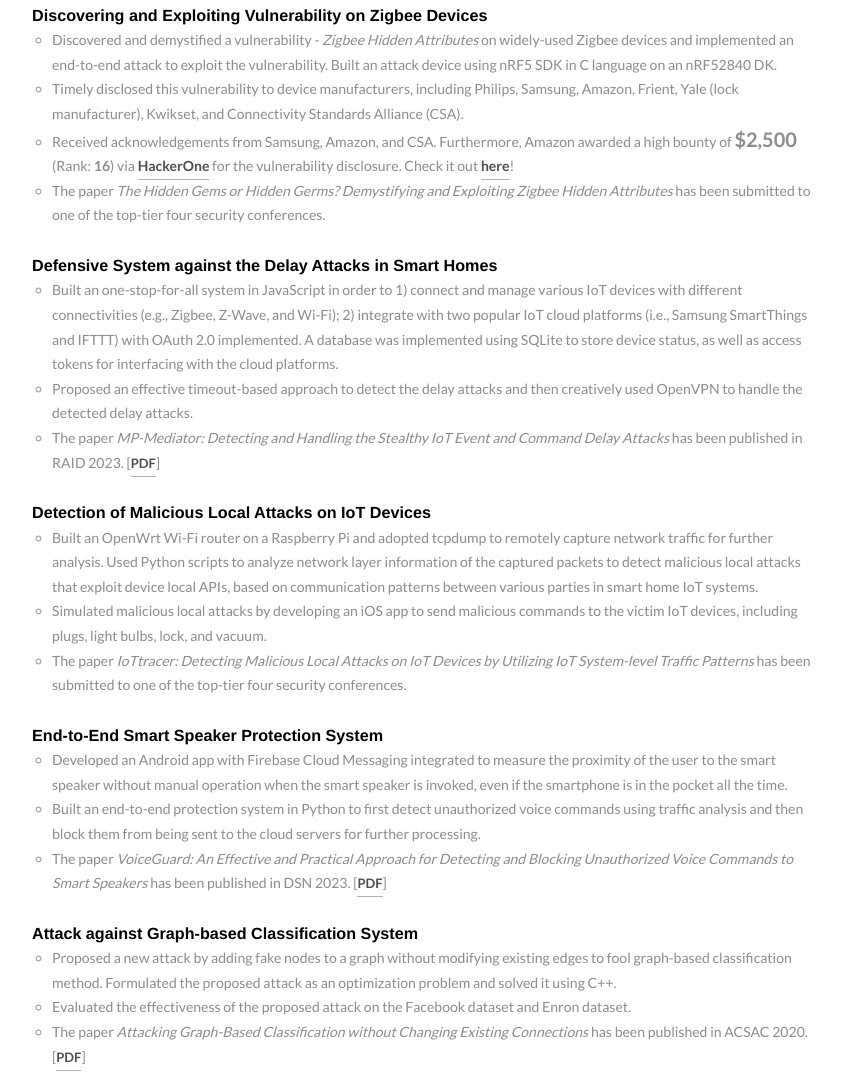
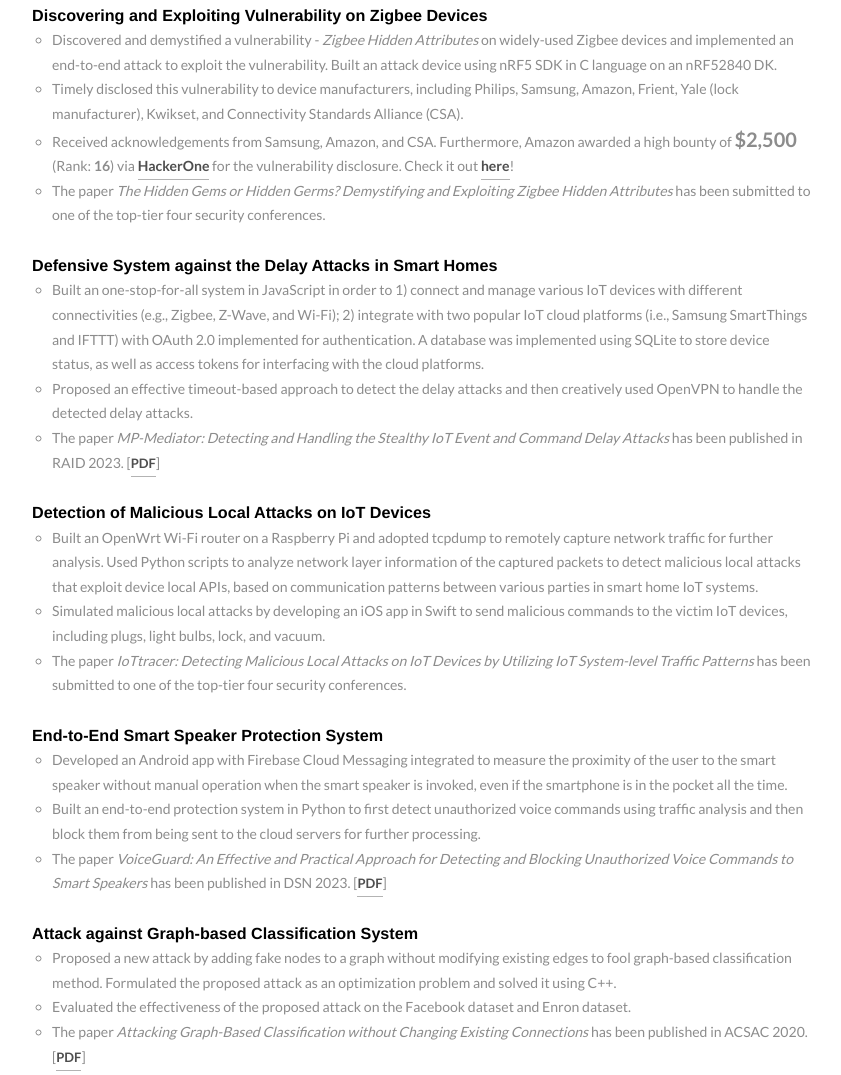
Before and after one commit to XueningXu/xueningxu-profile, a plain HTML site: page index.html in a window 1280 px wide. Shown: the part 921-1996 px from the top of the page, without its empty margins (218-1059 px from the left). Drawn offline with Linux system fonts and the light colour scheme.

Commit message:
Update index.html

```diff
--- a/index.html
+++ b/index.html
@@ -88,7 +88,7 @@
 			<ul class="work-list" style="list-style-type:none">
 				<li><h7>Defensive System against the Delay Attacks in Smart Homes</h7></li>
                 <ul class="custom-list" style="list-style-type:circle">
-                    <li>Built an one-stop-for-all system in JavaScript in order to 1) connect and manage various IoT devices with different connectivities (e.g., Zigbee, Z-Wave, and Wi-Fi); 2) integrate with two popular IoT cloud platforms (i.e., Samsung SmartThings and IFTTT) with OAuth 2.0 implemented. A database was implemented using SQLite to store device status, as well as access tokens for interfacing with the cloud platforms.</li>
+                    <li>Built an one-stop-for-all system in JavaScript in order to 1) connect and manage various IoT devices with different connectivities (e.g., Zigbee, Z-Wave, and Wi-Fi); 2) integrate with two popular IoT cloud platforms (i.e., Samsung SmartThings and IFTTT) with OAuth 2.0 implemented for authentication. A database was implemented using SQLite to store device status, as well as access tokens for interfacing with the cloud platforms.</li>
                     <li>Proposed an effective timeout-based approach to detect the delay attacks and then creatively used OpenVPN to handle the detected delay attacks.</li>
                     <li>The paper <em>MP-Mediator: Detecting and Handling the Stealthy IoT Event and Command Delay Attacks</em> has been published
                         in RAID 2023. [<a href="assets/3607199.3607225.pdf" style="font-size:13px;">PDF</a>]</li>
@@ -98,7 +98,7 @@
 				<li><h7>Detection of Malicious Local Attacks on IoT Devices</h7></li>
                 <ul class="custom-list" style="list-style-type:circle">
                     <li>Built an OpenWrt Wi-Fi router on a Raspberry Pi and adopted tcpdump to remotely capture network traffic for further analysis. Used Python scripts to analyze network layer information of the captured packets to detect malicious local attacks that exploit device local APIs, based on communication patterns between various parties in smart home IoT systems.</li>
-                    <li>Simulated malicious local attacks by developing an iOS app to send malicious commands to the victim IoT devices, including plugs, light bulbs, lock, and vacuum.</li>
+                    <li>Simulated malicious local attacks by developing an iOS app in Swift to send malicious commands to the victim IoT devices, including plugs, light bulbs, lock, and vacuum.</li>
                     <li>The paper <em>IoTtracer: Detecting Malicious Local Attacks on IoT Devices by Utilizing IoT System-level Traffic Patterns</em> has
                         been submitted to one of the top-tier four security conferences.</li>
                 </ul>
```
